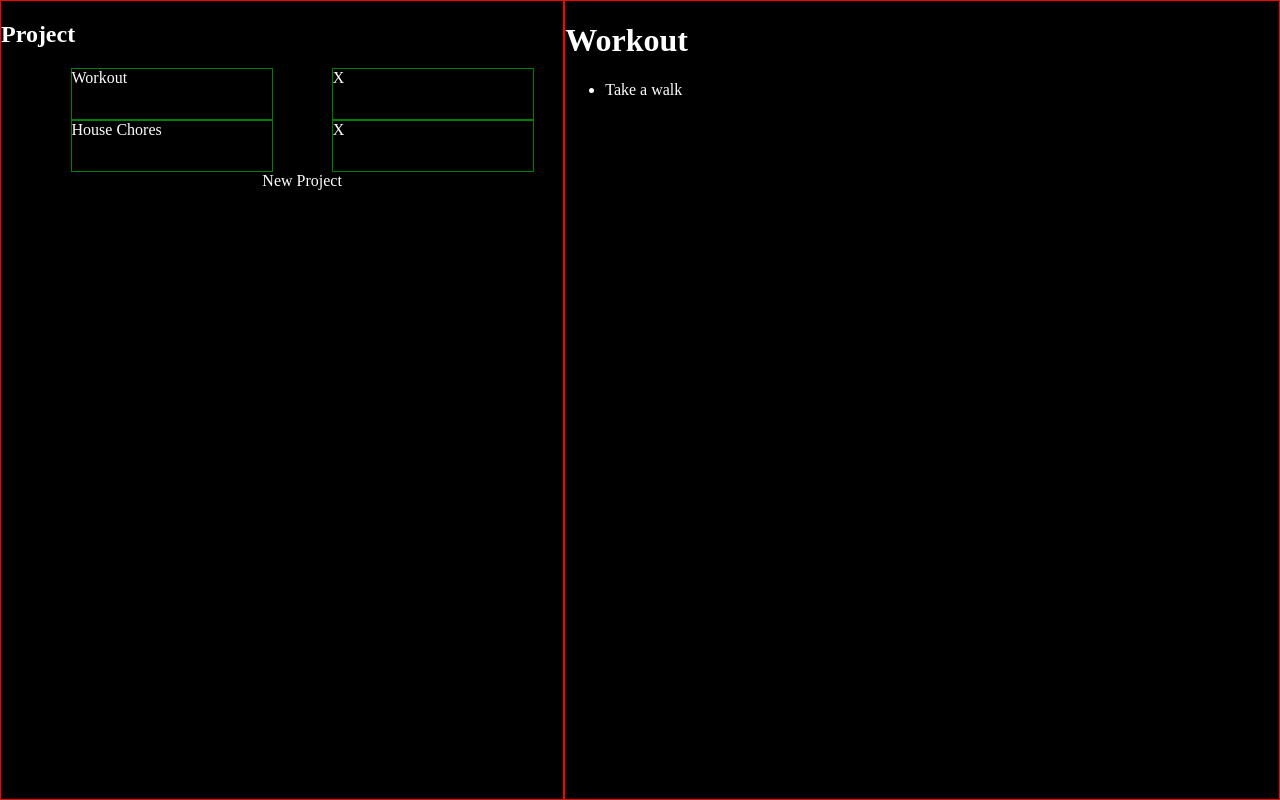
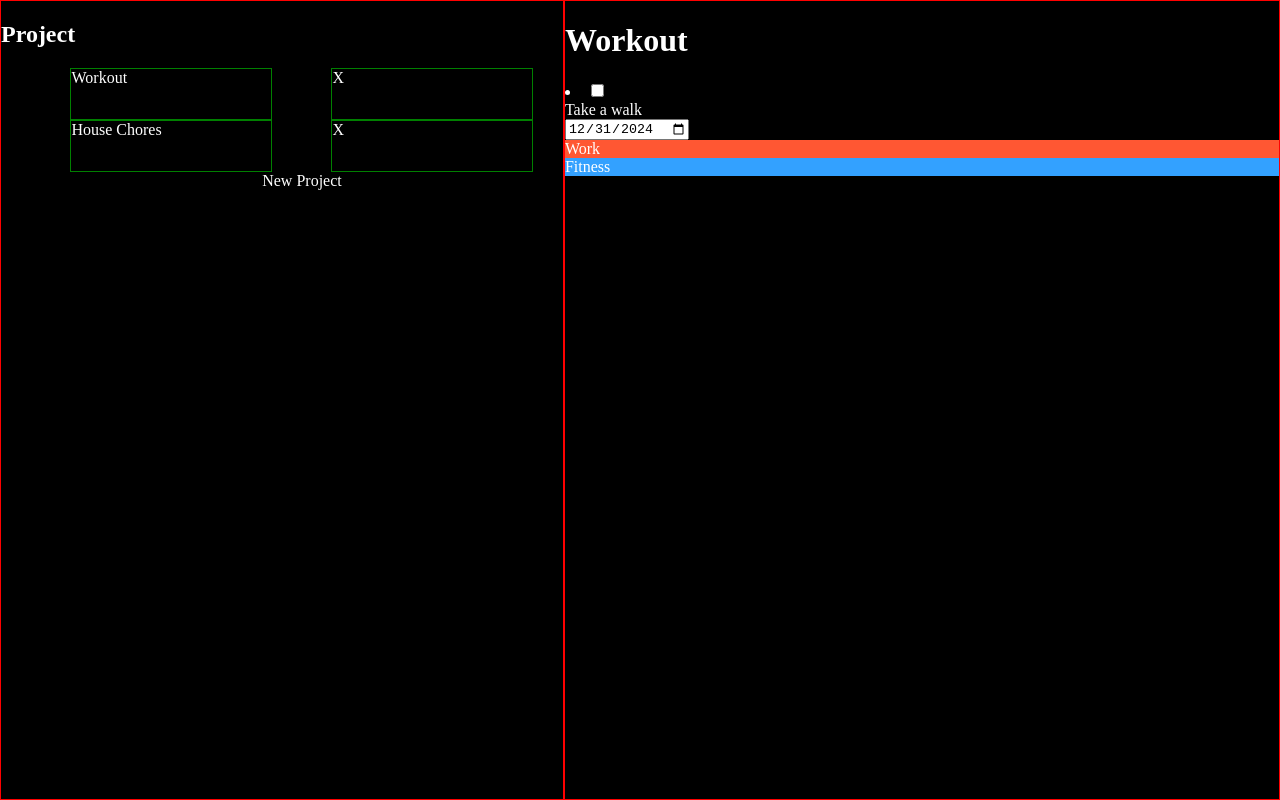
Before and after one commit to Giovanni-dotcome/odin-todo-app, a website built with webpack: page src/index.html in a window 1280 px wide. Built offline with nearby package versions, Linux system fonts and the light colour scheme.

Commit message:
Implement DomRenderer.displayTodo(todo: ITodo): void
display(todo: ITodo): void = generate the html structure for the todo

```diff
--- a/src/components/DomRenderer.ts
+++ b/src/components/DomRenderer.ts
@@ -2,21 +2,57 @@ import IProject from "../interfaces/IProject";
 import InteractionHandler from "../components/InteractionHandler"
 import IStateManager from "../interfaces/IStateManager";
 import ITodo from "../interfaces/ITodo";
+import ITag from "../interfaces/ITag";
 
 const DomRenderer = (stateManager: IStateManager) => {
-  const projectsHtml = document.querySelector('#projectsList')!
-  const todosHtml = document.querySelector('#todosList')!
-  const projectHtml = document.querySelector('#selectedProject')!
+  const projectsHtmlElement = document.querySelector('#projectsList')!
+  const todosHtmlElement = document.querySelector('#todosList')!
+  const projectHtmlElement = document.querySelector('#selectedProject')!
+
   const interactionHandler = InteractionHandler(stateManager)
 
   function displayTodo(todo: ITodo) {
-    const li = document.createElement('li')
-    li.textContent = todo.getTitle()
-    todosHtml.append(li)
+    const todoHtmlElement = document.createElement('li')
+    const contentHtmlElement = document.createElement('div')
+    const checkboxHtmlElement = document.createElement('input')
+    const dueDateHtmlElement = document.createElement('input')
+    const tagsHtmlElement = document.createElement('div')
+
+    contentHtmlElement.textContent = todo.getTitle()
+    checkboxHtmlElement.type = 'checkbox'
+    checkboxHtmlElement.checked = todo.isDone()
+    dueDateHtmlElement.type = 'date'
+
+    todo.getTags().forEach((tag: ITag) => {
+      const tagHtmlElement = document.createElement('div')
+      tagHtmlElement.style.background = tag.color
+      tagHtmlElement.textContent = tag.name
+
+      tagsHtmlElement.append(tagHtmlElement)
+    })
+
+    const date = todo.getDueDate()!
+
+    const day = date.getDate();
+    const month = date.getMonth() + 1;
+    const year = date.getFullYear();
+
+    let formattedDate = `${year}-${month}-${day}`;
+    console.log(formattedDate);
+
+
+    dueDateHtmlElement.value = formattedDate ? formattedDate : ''
+
+    todoHtmlElement.append(checkboxHtmlElement)
+    todoHtmlElement.append(contentHtmlElement)
+    todoHtmlElement.append(dueDateHtmlElement)
+    todoHtmlElement.append(tagsHtmlElement)
+
+    todosHtmlElement.append(todoHtmlElement)
   }
 
   function displayTodos(project: IProject | null) {
-    todosHtml.innerHTML = ``
+    todosHtmlElement.innerHTML = ``
 
     if (!project)
       return
@@ -27,16 +63,16 @@ const DomRenderer = (stateManager: IStateManager) => {
   }
 
   function displayProjectTitle(project: IProject | null) {
-    projectHtml.textContent = ''
+    projectHtmlElement.textContent = ''
 
     if (!project)
       return
 
-    projectHtml.textContent = project.getTitle()
+    projectHtmlElement.textContent = project.getTitle()
   }
 
   function displayProjects() {
-    projectsHtml.innerHTML = ``
+    projectsHtmlElement.innerHTML = ``
     const projects = stateManager.getProjects()
 
     projects.forEach(project => {
@@ -53,7 +89,7 @@ const DomRenderer = (stateManager: IStateManager) => {
         displayProjects()
         displayMain(null)
       })
-      projectsHtml.append(li)
+      projectsHtmlElement.append(li)
     })
 
     const liAddProjectHtml = document.createElement('li')
@@ -64,7 +100,7 @@ const DomRenderer = (stateManager: IStateManager) => {
       displayProjects()
     })
 
-    projectsHtml.append(liAddProjectHtml)
+    projectsHtmlElement.append(liAddProjectHtml)
   }
 
   function displayMain(project: IProject | null) {
--- a/src/index.html
+++ b/src/index.html
@@ -12,7 +12,7 @@
     </nav>
     <main>
       <h1 id="selectedProject"></h1>
-      <ul id="todosList"></ul>
+      <div id="todosList"></div>
     </main>
   </body>
 </html>
--- a/src/index.ts
+++ b/src/index.ts
@@ -26,7 +26,7 @@ const todoTakeAWalk = Todo(
   'Take a walk',
   'Do 10.000 steps in less than 2 hours',
   Priority.MEDIUM, projectWorkout,
-  TagsList.filter(tag => tag.name === 'Personal' || tag.name === 'Maintenance')
+  TagsList.filter(tag => tag.name === 'Fitness' || tag.name === 'Work')
 );
 
 const ui = DomRenderer(stateManager);
```
